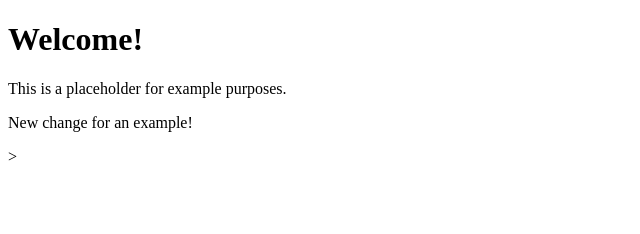
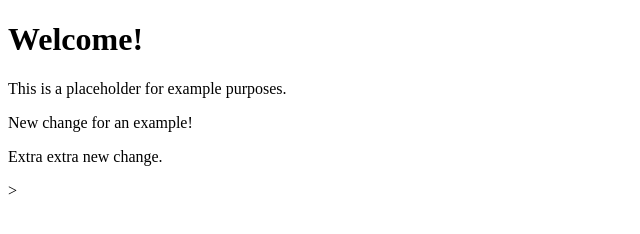
Before and after one commit to SarahKettell/CMPSC487W-Group2Project, a plain HTML site: page index.html in a window 1280 px wide. Shown: the whole page, without its empty margins (0-640 px from the left). Drawn offline with Linux system fonts and the light colour scheme.

Commit message:
Presentation update!

```diff
--- a/index.html
+++ b/index.html
@@ -7,5 +7,6 @@
 	<h1>Welcome!</h1>
 	<p>This is a placeholder for example purposes.</p>
 	<p>New change for an example!</p>
+	<p>Extra extra new change.</p>
 </body>
 </html>>
```
